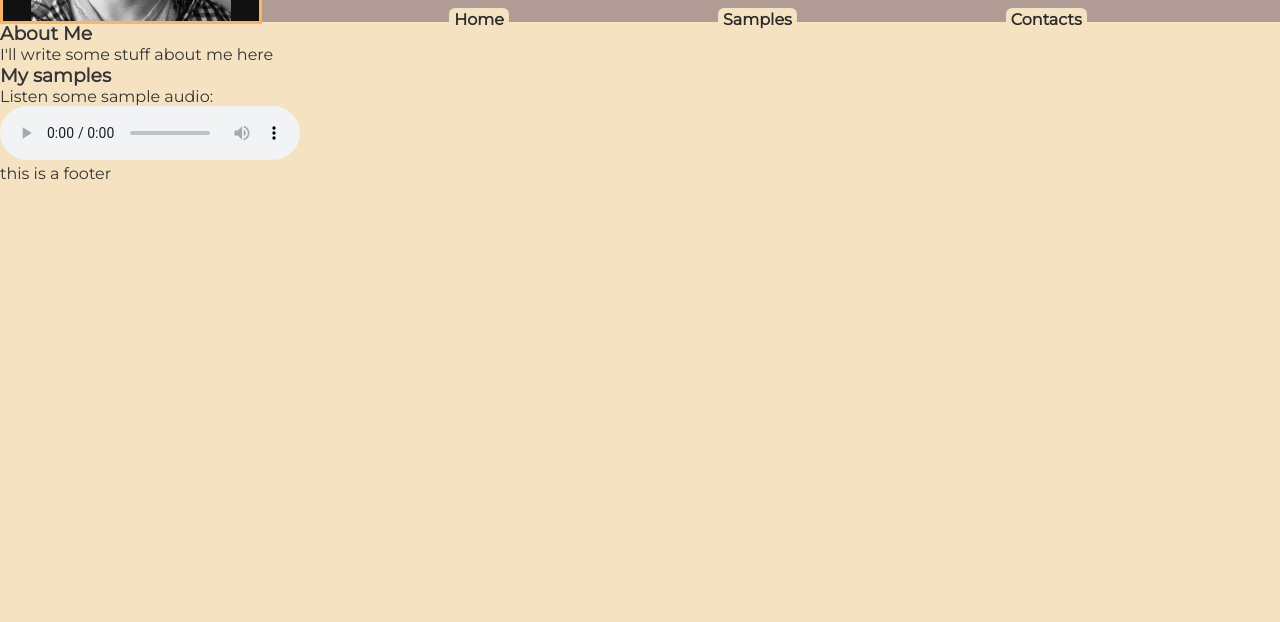
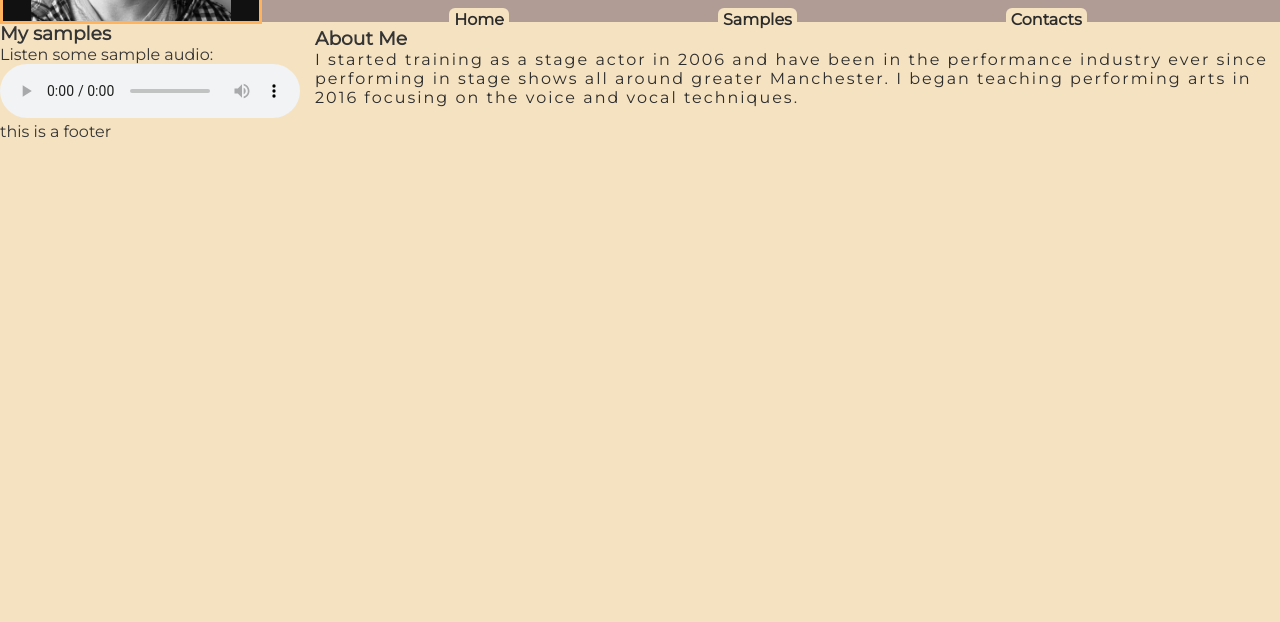
Before and after one commit to CraigThomasson/project-one-repo, a plain HTML site: page index.html in a window 1280 px wide. Shown: the part 178-800 px from the top of the page. Drawn offline with nearby package versions, Linux system fonts and the light colour scheme.

Commit message:
add style and content to about section

```diff
--- a/assets/css/style.css
+++ b/assets/css/style.css
@@ -13,11 +13,15 @@ body {
     background-color: #f5e2c1;
 }
 
-/* headings */
+/* headings and paragraph styling */
 
 h1, h2 {
     font-family: oswald, sans-serif;
     text-transform: uppercase;
+
+}
+
+p {
     letter-spacing: 2px;
     color: #2c2c2c;
     padding: 0px;
@@ -112,7 +116,6 @@ a:hover {
 }
 
 #profile-img > img {
-
     width: auto;
     height: 25vh;
     right: 0;
@@ -120,3 +123,12 @@ a:hover {
     bottom: 0;
     top: 0;
 }
+
+/* about section */
+
+#about {
+    width: 75%;
+    float: right;
+    padding: 5px 5px;
+
+}
--- a/index.html
+++ b/index.html
@@ -37,7 +37,10 @@
     </header>
     <section id="about">
         <h3>About Me</h3>
-        <p>I'll write some stuff about me here</p>
+        <p>
+            I started training as a stage actor in 2006 and have been in the performance industry ever since performing in stage shows all around greater Manchester.
+            I began teaching performing arts in 2016 focusing on the voice and vocal techniques.
+        </p>
     </section>
     <section id=samples>
         <h3>My samples</h3>
```
